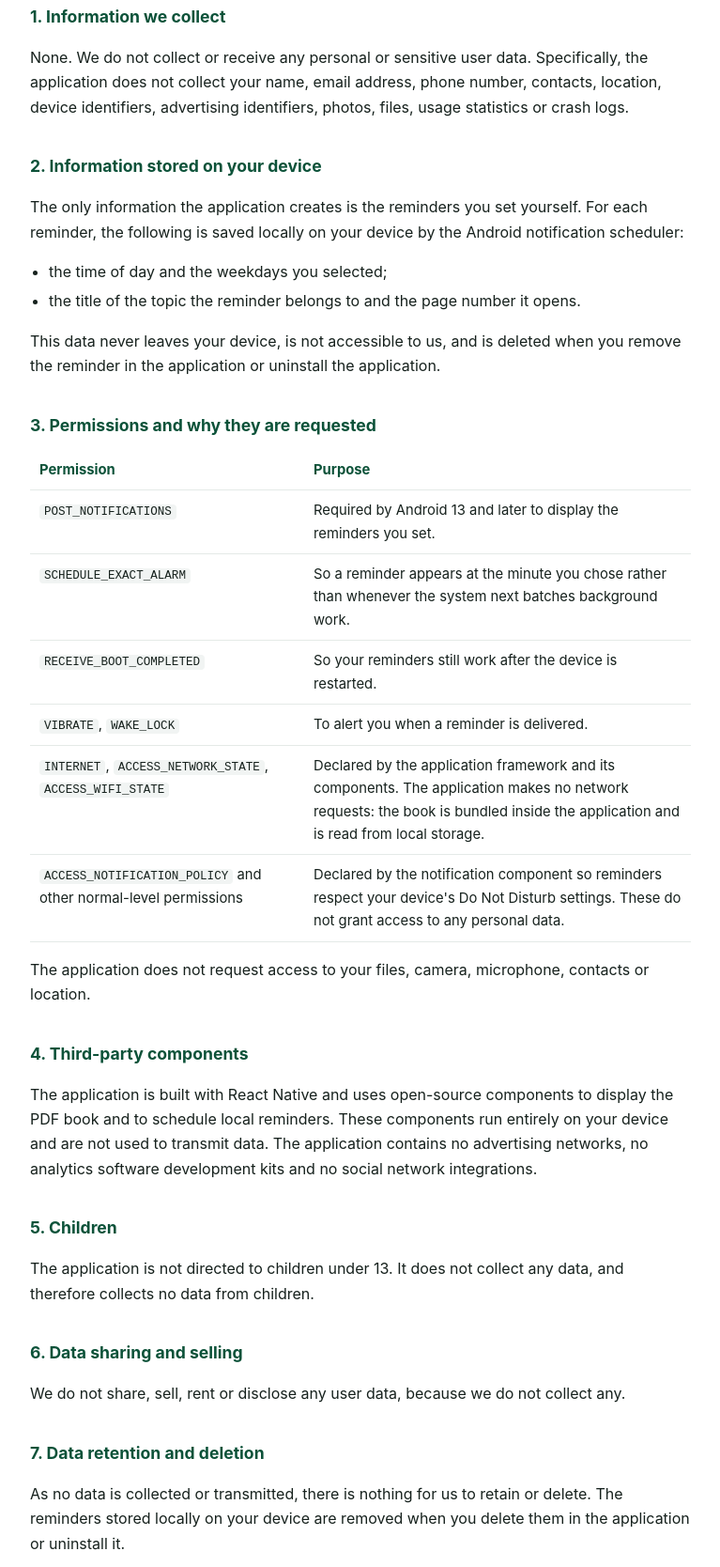
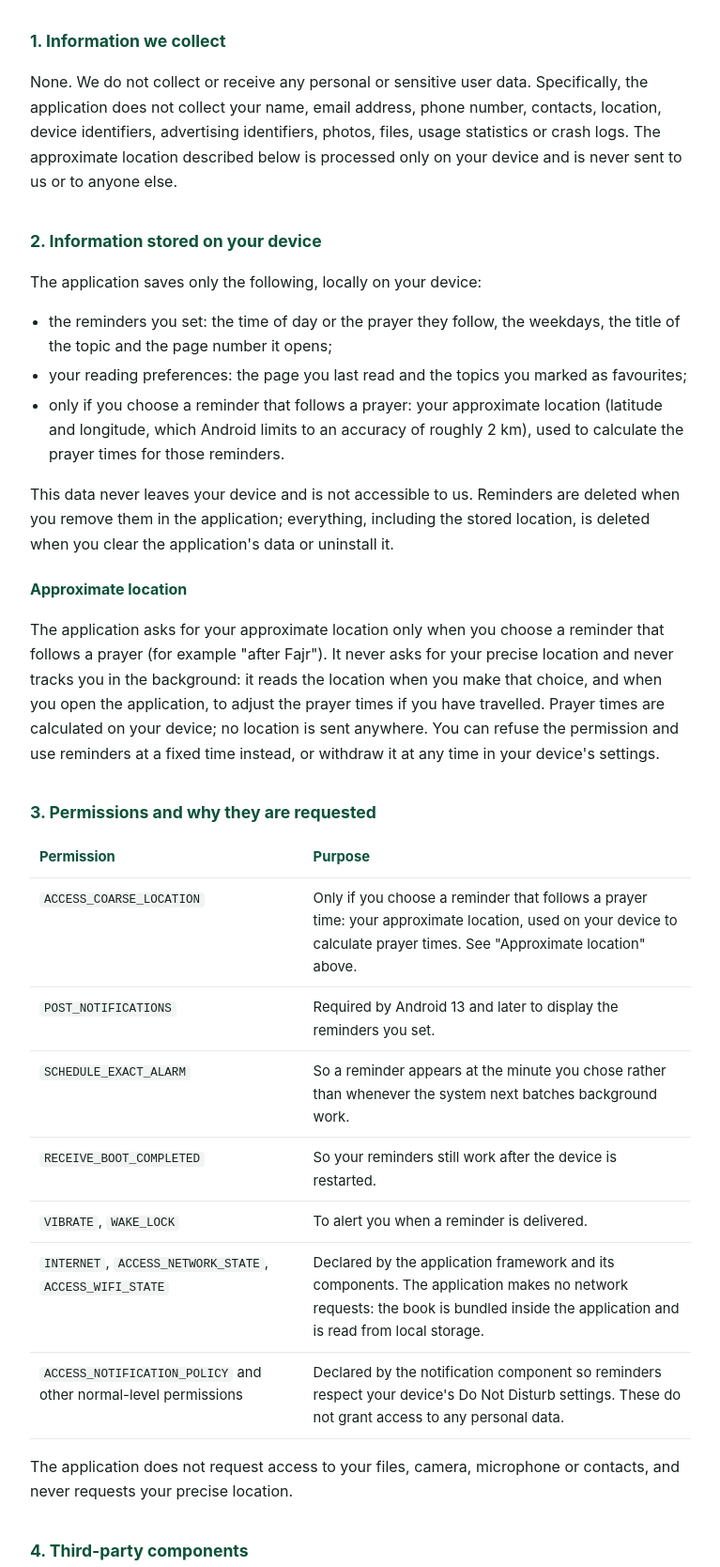
Before and after one commit to srdjankokot/pdfbook, a website: page index.html in a window 1280 px wide. Shown: the part 369-2037 px from the top of the page at 94% size, without its empty margins (256-1023 px from the left). Drawn offline with Linux system fonts and the light colour scheme.

Commit message:
Cover the approximate location in the privacy policy
The app now asks for approximate location for prayer-time reminders. It is
used and kept only on the device, so the policy still says nothing is
collected, and now explains when location is asked for, what is stored
locally (also the last page read and favourites) and how to remove it.

Co-Authored-By: Claude Opus 5.5 <noreply@anthropic.com>

```diff
--- a/index.html
+++ b/index.html
@@ -16,6 +16,7 @@
   }
   h1 { font-size: 1.6rem; line-height: 1.25; margin: 0 0 4px; }
   h2 { font-size: 1.1rem; margin: 2.2rem 0 .6rem; color: #0c5239; }
+  h3 { font-size: 1rem; margin: 1.4rem 0 .4rem; color: #0c5239; }
   .sub { color: #6b7a75; margin: 0 0 6px; }
   .meta { color: #6b7a75; font-size: .875rem; margin: 0 0 32px; }
   .callout {
@@ -41,15 +42,16 @@
 <p class="sub">مقاليد السماوات والأرض مع حصن المؤمن — Android application</p>
 <p class="meta">
   Application ID: <code>com.maqalid.hisnalmumin</code><br>
-  Effective date: <span class="fill">16.09.2026.</span><br>
+  Effective date: <span class="fill">29.10.2026.</span><br>
   Published by: <span class="fill">Ninecodex</span>
 </p>
 
 <div class="callout">
-  <strong>Summary:</strong> this application does not collect, store, transmit or share any
-  personal data. It works entirely offline on your device. There are no user accounts, no
-  analytics, no advertising and no crash reporting, and the application sends no information
-  to us or to any third party.
+  <strong>Summary:</strong> this application does not collect, transmit or share any personal
+  data. It works entirely offline on your device. There are no user accounts, no analytics, no
+  advertising and no crash reporting, and the application sends no information to us or to any
+  third party. If you choose a reminder that follows a prayer time, your approximate location is
+  used on your device only, to work out the prayer times.
 </div>
 
 <h2>1. Information we collect</h2>
@@ -57,26 +59,44 @@
   None. We do not collect or receive any personal or sensitive user data. Specifically, the
   application does not collect your name, email address, phone number, contacts, location,
   device identifiers, advertising identifiers, photos, files, usage statistics or crash logs.
+  The approximate location described below is processed only on your device and is never sent
+  to us or to anyone else.
 </p>
 
 <h2>2. Information stored on your device</h2>
 <p>
-  The only information the application creates is the reminders you set yourself. For each
-  reminder, the following is saved locally on your device by the Android notification
-  scheduler:
+  The application saves only the following, locally on your device:
 </p>
 <ul>
-  <li>the time of day and the weekdays you selected;</li>
-  <li>the title of the topic the reminder belongs to and the page number it opens.</li>
+  <li>the reminders you set: the time of day or the prayer they follow, the weekdays, the title
+    of the topic and the page number it opens;</li>
+  <li>your reading preferences: the page you last read and the topics you marked as
+    favourites;</li>
+  <li>only if you choose a reminder that follows a prayer: your approximate location
+    (latitude and longitude, which Android limits to an accuracy of roughly 2 km), used to calculate
+    the prayer times for those reminders.</li>
 </ul>
 <p>
-  This data never leaves your device, is not accessible to us, and is deleted when you remove
-  the reminder in the application or uninstall the application.
+  This data never leaves your device and is not accessible to us. Reminders are deleted when
+  you remove them in the application; everything, including the stored location, is deleted
+  when you clear the application's data or uninstall it.
+</p>
+
+<h3>Approximate location</h3>
+<p>
+  The application asks for your approximate location only when you choose a reminder that
+  follows a prayer (for example "after Fajr"). It never asks for your precise location and
+  never tracks you in the background: it reads the location when you make that choice, and
+  when you open the application, to adjust the prayer times if you have travelled. Prayer times
+  are calculated on your device; no location is sent anywhere. You can refuse the permission
+  and use reminders at a fixed time instead, or withdraw it at any time in your device's
+  settings.
 </p>
 
 <h2>3. Permissions and why they are requested</h2>
 <table>
   <tr><th>Permission</th><th>Purpose</th></tr>
+  <tr><td><code>ACCESS_COARSE_LOCATION</code></td><td>Only if you choose a reminder that follows a prayer time: your approximate location, used on your device to calculate prayer times. See "Approximate location" above.</td></tr>
   <tr><td><code>POST_NOTIFICATIONS</code></td><td>Required by Android 13 and later to display the reminders you set.</td></tr>
   <tr><td><code>SCHEDULE_EXACT_ALARM</code></td><td>So a reminder appears at the minute you chose rather than whenever the system next batches background work.</td></tr>
   <tr><td><code>RECEIVE_BOOT_COMPLETED</code></td><td>So your reminders still work after the device is restarted.</td></tr>
@@ -85,15 +105,18 @@
   <tr><td><code>ACCESS_NOTIFICATION_POLICY</code> and other normal-level permissions</td><td>Declared by the notification component so reminders respect your device's Do Not Disturb settings. These do not grant access to any personal data.</td></tr>
 </table>
 <p>
-  The application does not request access to your files, camera, microphone, contacts or
-  location.
+  The application does not request access to your files, camera, microphone or contacts, and
+  never requests your precise location.
 </p>
 
 <h2>4. Third-party components</h2>
 <p>
   The application is built with React Native and uses open-source components to display the
-  PDF book and to schedule local reminders. These components run entirely on your device and
-  are not used to transmit data. The application contains no advertising networks, no
+  PDF book, to schedule local reminders, to store your preferences, to calculate prayer times
+  and to read your approximate location from Android. These components run entirely on your
+  device and are not used to transmit data. Your approximate location is provided by your
+  device's location service (on most devices, Google Location Services); how that service
+  determines the location is governed by the policy of your device or its provider. The application contains no advertising networks, no
   analytics software development kits and no social network integrations.
 </p>
 
@@ -111,8 +134,8 @@
 <h2>7. Data retention and deletion</h2>
 <p>
   As no data is collected or transmitted, there is nothing for us to retain or delete. The
-  reminders stored locally on your device are removed when you delete them in the application
-  or uninstall it.
+  data stored locally on your device is described in section 2; it is removed when you clear
+  the application's data or uninstall it.
 </p>
 
 <h2>8. Changes to this policy</h2>
```
